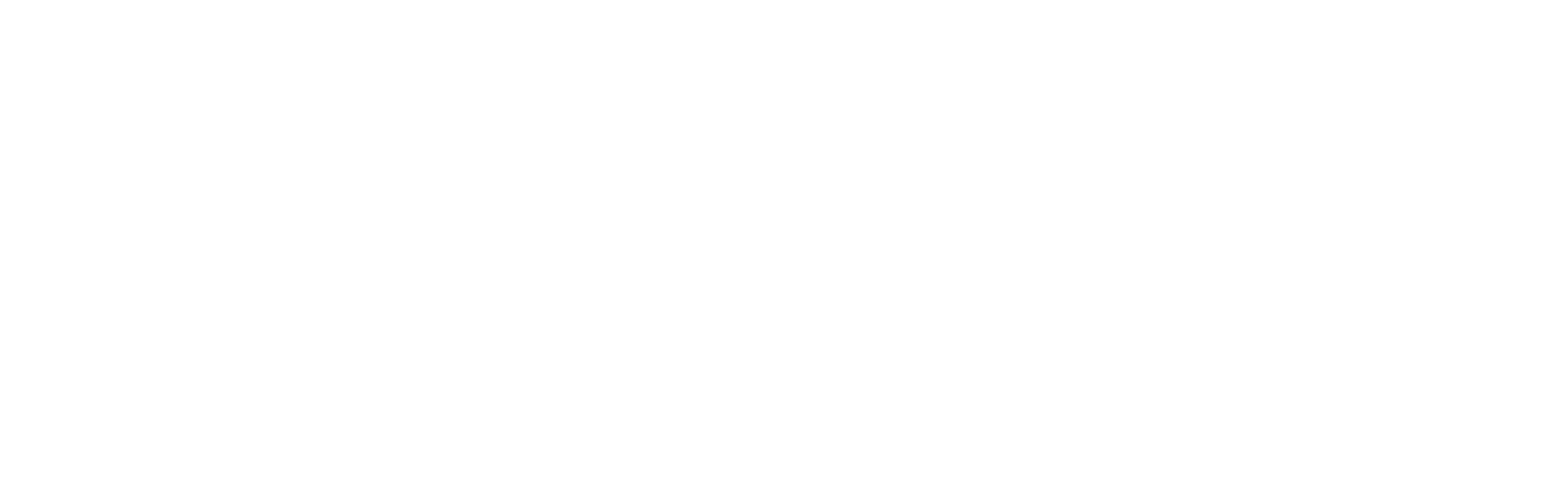
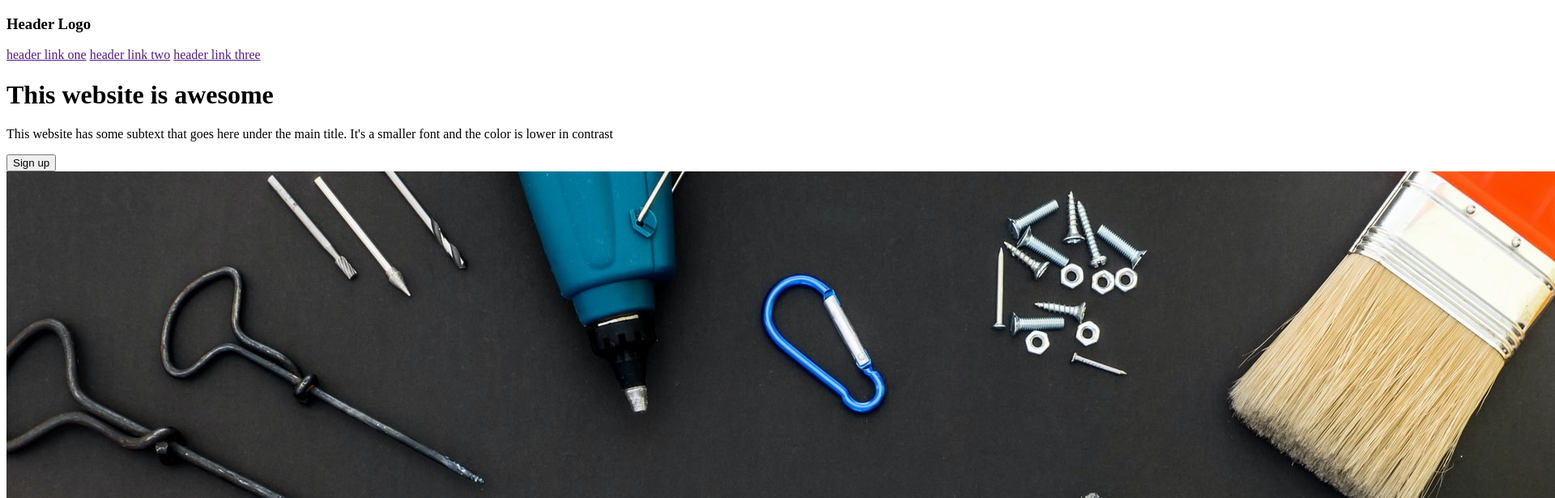
Before and after one commit to MrPwn/landing-page, a plain HTML site: page index.html in a window 1280 px wide. Shown: the top 616 px of the page at 81% size, 1920 px wide, since content can reach past the window. Drawn offline with Linux system fonts and the light colour scheme.

Commit message:
Add header content

```diff
--- a/index.html
+++ b/index.html
@@ -7,8 +7,24 @@
     <title>Landing Page</title>
 </head>
 <body>
-    <div class="header"></div>
-    <div class="content"></div>
+    <div class="section1">
+        <div class="header">
+            <h3>Header Logo</h3>
+            <a href="">header link one</a>
+            <a href="">header link two</a>
+            <a href="">header link three</a>
+        </div>
+        <div class="hero">
+            <h1>This website is awesome</h1>
+            <p>This website has some subtext that goes here under the main title. It's a smaller font and the color is lower in contrast</p>
+            <button>Sign up</button>
+            <img src="./images/dan-cristian-padure-8cxJzVpGKk8-unsplash.jpg">
+        </div>
+
+    </div>
+    <div class="section2"></div>
+    <div class="section3"></div>
+    <div class="section4"></div>
     <div class="footer"></div>
 </body>
 </html>
```
Also changed, not shown: images/dan-cristian-padure-8cxJzVpGKk8-unsplash.jpg (added), 1 other file.
